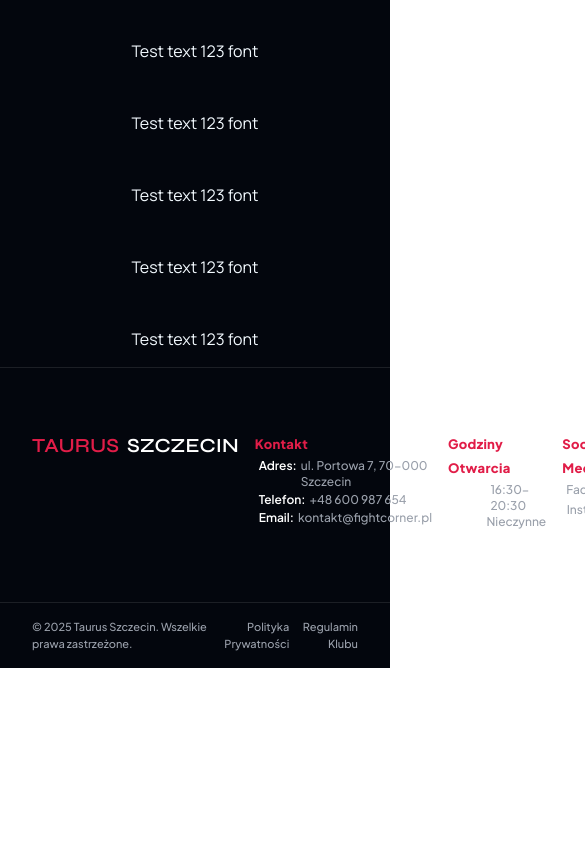
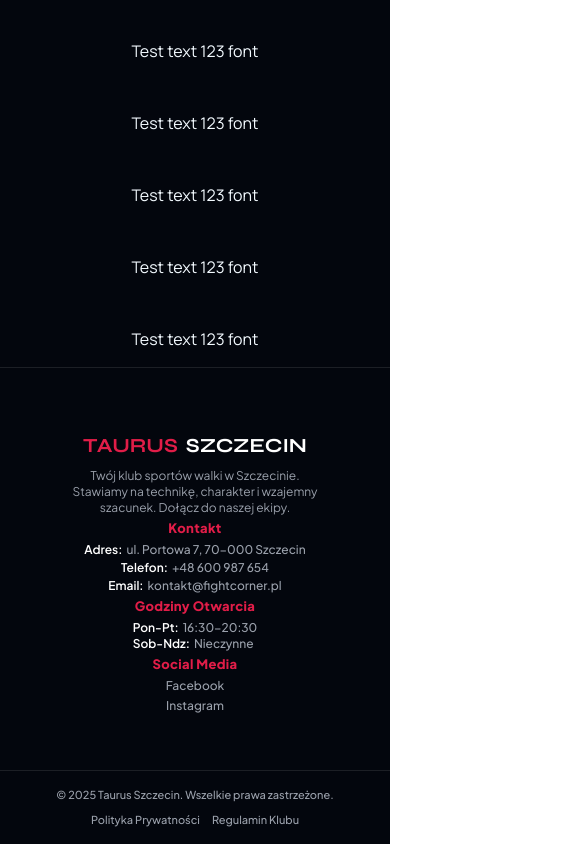
Before and after one commit to Marmo77/fight-club-website, a React (Vite) app: page / in a window 390 px wide. Shown: the part 6162-7006 px from the top of the page, 585 px wide, since content can reach past the window. Before the commit the page ends 6830 px from the top, so only its background shows below. Built offline with nearby package versions, Linux system fonts and the light colour scheme.

Commit message:
footer + responsivness

```diff
--- a/src/components/Layout/Footer.tsx
+++ b/src/components/Layout/Footer.tsx
@@ -12,15 +12,18 @@
   }));
   return (
     <footer id="footer" className="border-t border-border mt-4 pt-2">
-      <div className="container py-14 px-8 md:px-16 mx-auto text-left">
-        <div className="flex max-w-7xl justify-between space-x-4">
+      <div className="container py-14 px-8 lg:px-16 mx-auto text-left">
+        <div className="flex max-w-7xl mx-auto flex-col md:flex-row md:justify-between justify-center items-center">
           {/* Basic Info */}
-          <div className="">
-            <div className="font-semibold font-heading flex gap-2 uppercase text-xl mb-2">
+          <div className="text-center md:text-left md:block flex flex-col items-center">
+            <div className="font-bold font-heading flex gap-2 uppercase text-xl mb-2">
               <span className="text-primary">{site.name.split(" ")[0]}</span>
               <span className="text-primary-foreground">
                 {site.name.split(" ")[1]}
               </span>
+            </div>
+            <div className="text-xs text-muted-foreground max-w-[250px]">
+              {site.description}
             </div>
           </div>
           {/* Contact */}
@@ -43,7 +46,7 @@
           />
         </div>
       </div>
-      <div className="container mx-auto flex justify-between border-t border-border px-8 md:px-16 py-4 text-[11px] font-medium text-muted-foreground">
+      <div className="container mx-auto flex md:flex-row flex-col items-center gap-2 md:items-start md:gap-0 justify-between border-t border-border px-8 md:px-16 py-4 text-[11px] font-medium text-muted-foreground">
         <p className="text-left">
           © {new Date().getFullYear()} {site.name}. Wszelkie prawa zastrzeżone.
         </p>
@@ -81,17 +84,17 @@
     return "";
   };
   return (
-    <div className="flex flex-col justify-start gap-0.5">
-      <h4 className="font-extrabold text-[13px] leading-6 tracking-wide text-primary">
+    <div className="flex flex-col gap-0.5 md:self-start">
+      <h4 className="font-extrabold text-[13px] text-center md:text-left leading-6 tracking-wide text-primary">
         {title}
       </h4>
       {type === "contact" && (
-        <div className="flex flex-col text-xs pl-1 gap-0.5 text-muted-foreground">
+        <div className="flex flex-col text-center md:text-left text-xs gap-0.5 text-muted-foreground">
           {(content as string[]).map((item, index) => (
             <a
               key={index}
               href={prefix(item)}
-              className="flex gap-1 text-primary-foreground font-semibold"
+              className="flex gap-1 md:justify-start justify-center text-primary-foreground font-semibold"
             >
               <span>
                 {item.includes("+")
@@ -108,7 +111,7 @@
         </div>
       )}
       {type === "openingHours" && (
-        <div className="flex flex-col text-xs pl-1 text-muted-foreground">
+        <div className="flex flex-col text-center md:text-left text-xs text-muted-foreground">
           {(content as string[]).map((item, index) => (
             <p
               key={index}
@@ -123,7 +126,7 @@
         </div>
       )}
       {type === "socials" && (
-        <div className="flex flex-col items-center text-xs gap-1 pl-1 text-muted-foreground">
+        <div className="flex flex-col items-center text-xs gap-1 text-muted-foreground">
           {(content as SocialsProps[]).map((item, index) => (
             <a
               key={index}
```
